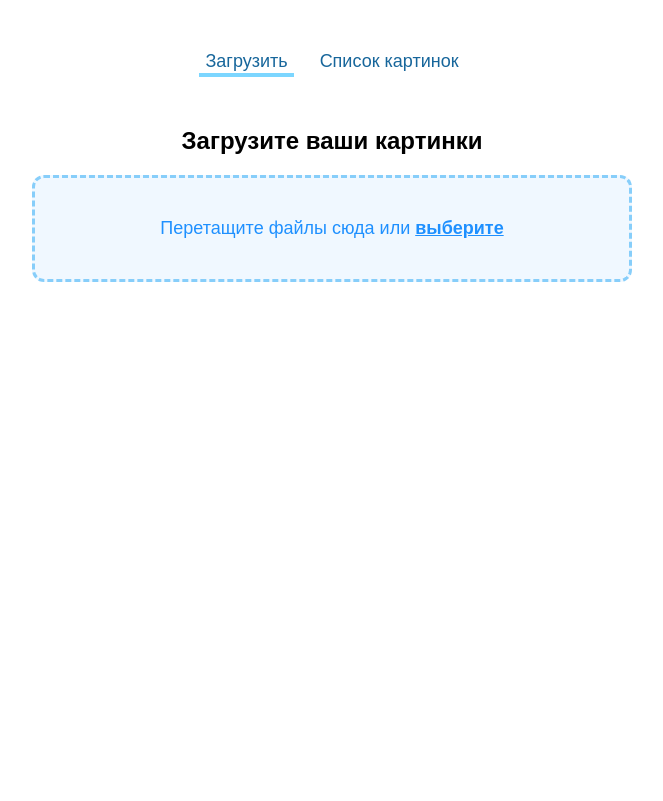
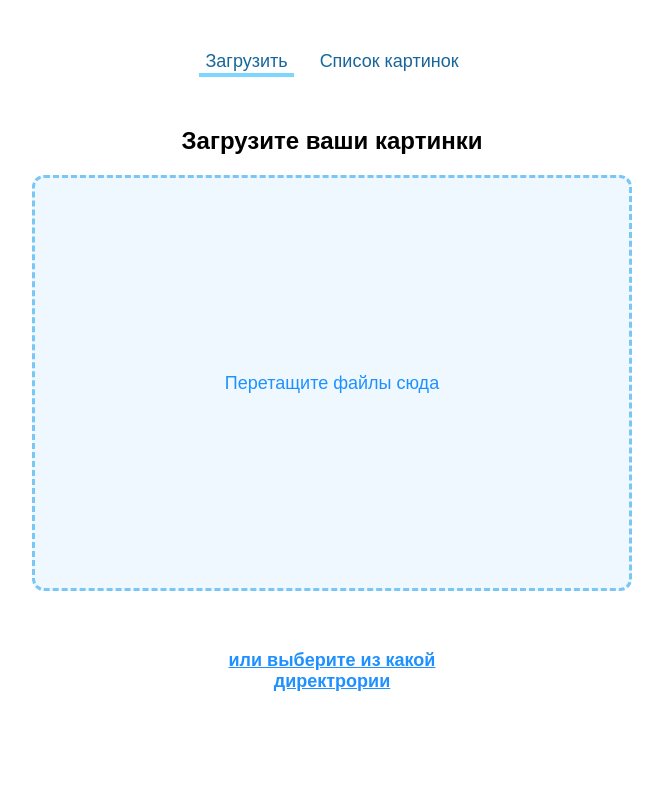
Before and after one commit to Aramgaland/Module-2-Project-1-JR-, a FastAPI app: page /upload in a window 1280 px wide. Shown: the part 141-942 px from the top of the page, without its empty margins (308-971 px from the left). Before the commit the page ends 423 px from the top, so only its background shows below. Run offline with FastAPI, Linux system fonts and the light colour scheme.

Commit message:
Сделал размеку 3х страниц

```diff
--- a/templates/css/styles.css
+++ b/templates/css/styles.css
@@ -6,7 +6,7 @@
   margin: 50px auto;            /* центрирует по горизонтали */
   width: 250px;                 /* ширина кнопки */
   height: 60px;                 /* высота кнопки */
-  background-color: #007bff;    /* фон кнопки */
+  background-color: #007afd;    /* фон кнопки */
   color: white;                 /* цвет текста */
   font-size: 18px;              /* размер текста */
   border: none;                 /* убрать границу */
@@ -62,9 +62,14 @@ header {
 }
 
 .upload-dropzone {
-  border: 3px dashed #87CEFA;   /* пунктирная граница */
-  padding: 40px;
-  border-radius: 12px;
+  display: flex;   /* включаем флексбокс */
+  justify-content: center;
+  align-items: center;
+
+
+  border: 3px dashed #7ac6f5;   /* пунктирная граница */
+  padding: 80px;                  /* центр по горизонтали */
+  border-radius: 12px;            /* центр по вертикали */
   background-color: #f0f8ff;
   cursor: pointer;
   transition: background-color 0.3s ease, border-color 0.3s ease;
@@ -75,13 +80,23 @@ header {
   border-color: #1E90FF;
 }
 
-.upload-dropzone p {
+.upload-dropzone p {     /* зона закидывания файлов */
   margin: 0;
   font-size: 18px;
   color: #1E90FF;
+
+  display: flex;                 /* включаем флекс-контейнер */
+  justify-content: center;       /* центр по горизонтали */
+  align-items: center;           /* центр по вертикали */
+
+   /* ✅ задаём явные размеры */
+  width: 500px;            /* ширина области */
+  height: 250px;           /* высота области */
+  margin: 0 auto;          /* центрируем по горизонтали */
 }
 
 .upload-click {
+  color: #1E90FF;
   text-decoration: underline;
   font-weight: bold;
   cursor: pointer;
@@ -102,3 +117,44 @@ header {
   border-radius: 8px;
   border: 2px solid #87CEFA;
 }
+
+.download-button {               /* Кнопка под зоной перетаскивания файлов */
+
+  display: block;               /* кнопка в отдельной строке */
+  margin: 50px auto;            /* центрирует по горизонтали */
+  width: 250px;                 /* ширина кнопки */
+  height: 60px;                 /* высота кнопки */
+  background-color: #ffffff;    /* фон кнопки */
+  color: rgb(46, 144, 209);                 /* цвет текста */
+  font-size: 18px;              /* размер текста */
+  border: gray;                 /* убрать границу */
+  border-radius: 10px;          /* закруглённые углы */
+  cursor: pointer;              /* курсор при наведении */
+  transition: all 0.3s ease;    /* плавная анимация */
+
+}
+
+
+/* Класс для списка файлов на страничке IMAGES */
+
+.list-in-images {
+
+  display: flex;                  /* включает flex-контейнер */
+  flex-direction: column;  /* теперь элементы идут сверху вниз */
+  justify-content: center;        /* центрирует кнопки по горизонтали */
+  align-items: flex-start;            /* выравнивает по вертикали */
+  gap: 20px;                      /* расстояние между кнопками */
+  margin-top: 50px;
+  list-style-type: none;   /* убирает стандартные маркеры списка */
+  padding: 0;
+}
+
+
+.centered-section {    /* класс для секции со спиком картинок */
+  display: flex;
+  justify-content: center;
+  align-items: center;       /* центр по вертикали */
+  flex-direction: column;    /* чтобы элементы шли сверху вниз */
+
+  text-align: center;        /* для текста внутри */
+}
--- a/templates/upload.html
+++ b/templates/upload.html
@@ -33,9 +33,10 @@
             <h2>Загрузите ваши картинки</h2>
 
             <div class="upload-dropzone" id="dropzone">
-                <p>Перетащите файлы сюда или <span class="upload-click">выберите</span></p>
+                <p>Перетащите файлы сюда </p>
                 <input type="file" id="fileInput" multiple accept="image/*" hidden>
             </div>
+            <button class="download-button" type="button"><label for="fileInput" class="upload-click">или выберите из какой директрории</label></button>
 
   <div class="preview" id="preview"></div>
 </section>
```
Also changed, not shown: templates/images.html (+9 -0 lines).
